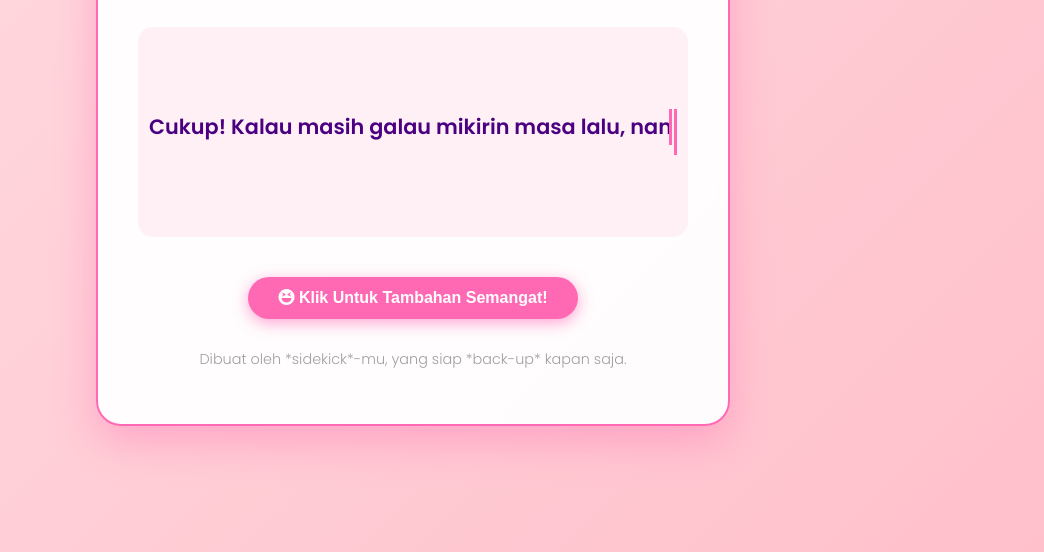
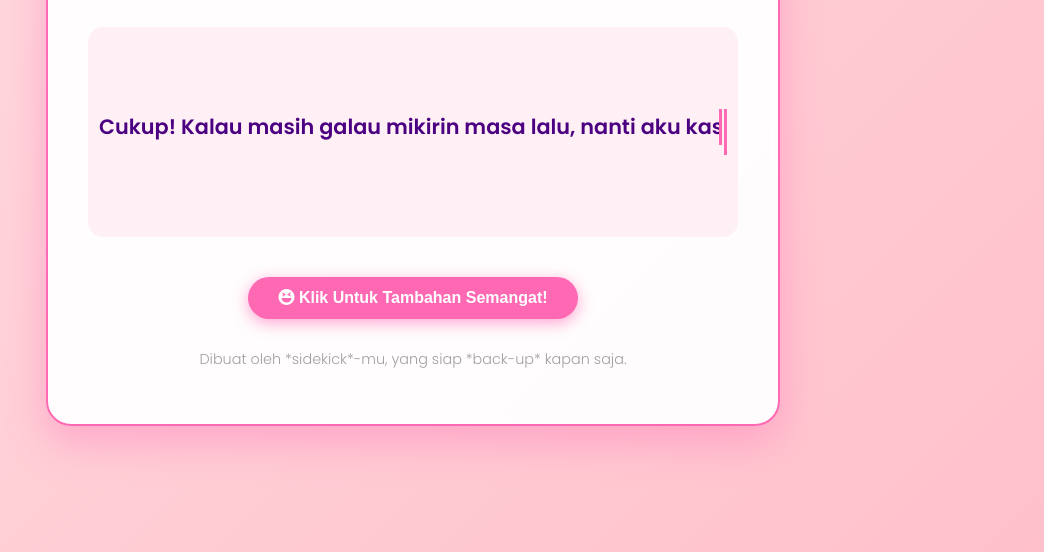
Before and after one commit to Sabda230406/Github-Publish, a plain HTML site: page index.html in a window 1280 px wide. Both pictures are taken after a click on the button "Klik Untuk Tambahan Semangat!". Shown: the part 288-840 px from the top of the page, without its empty margins (227-1271 px from the left). Drawn offline with Linux system fonts and the light colour scheme.

Commit message:
update meesage

```diff
--- a/index.html
+++ b/index.html
@@ -31,7 +31,8 @@
             border-radius: 25px;
             box-shadow: 0 15px 40px rgba(255, 105, 180, 0.4); /* Shadow pink yang lembut */
             max-width: 90vw;
-            width: 550px;
+            /* PERBAIKAN 1: Perbesar container jadi 650px */
+            width: 650px;
             transition: all 0.5s ease;
             border: 2px solid #ff69b4; /* Garis tepi pink */
         }
@@ -69,9 +70,7 @@
             line-height: 1.7;
             min-height: 40px;
             border-right: 3px solid #ff69b4;
-            /* Hapus white-space: nowrap; */
             overflow: hidden;
-            /* Atur lebar awal ke 100% dari parent untuk menahan wrapping */
             width: 100%;
             margin: 10px 0;
             padding-right: 5px;
@@ -84,7 +83,6 @@
             white-space: nowrap; /* Hanya berlaku untuk baris yang sedang diketik */
             border-right: 3px solid #ff69b4;
             animation: blink-caret 0.75s step-end infinite;
-            /* Tambahkan max-width agar baris inline tidak memaksa keluar */
             max-width: 100%;
         }
 
@@ -125,6 +123,8 @@
         @media (max-width: 600px) {
             .container {
                 padding: 25px;
+                /* Kecilkan lebar di mobile */
+                width: 90vw;
             }
             header h1 {
                 font-size: 1.8rem;
@@ -236,8 +236,8 @@
             finalMsg.appendChild(typingLine);
             messageBox.appendChild(finalMsg);
 
-            // Ganti teks pesan terakhir yang kocak
-            const finalPesan = "Cukup! Kalau masih galau mikirin masa lalu, nanti aku kasih notifikasi spam tiap menit! Dah, I love you, Pasukan Anti-Kalah! Jangan buang waktu buat yang *enggak* penting! 💪😂";
+            // PERBAIKAN 2: Tambahkan kalimat tentang tukang sayur
+            const finalPesan = "Cukup! Kalau masih galau mikirin masa lalu, nanti aku kasih notifikasi spam tiap menit! Jangan galau sama Mas-mas tukang sayur dikasih seragam, Sayang! Dah, I love you, Pasukan Anti-Kalah! 💪😂";
             let finalIndex = 0;
 
             function typeFinal() {
```
